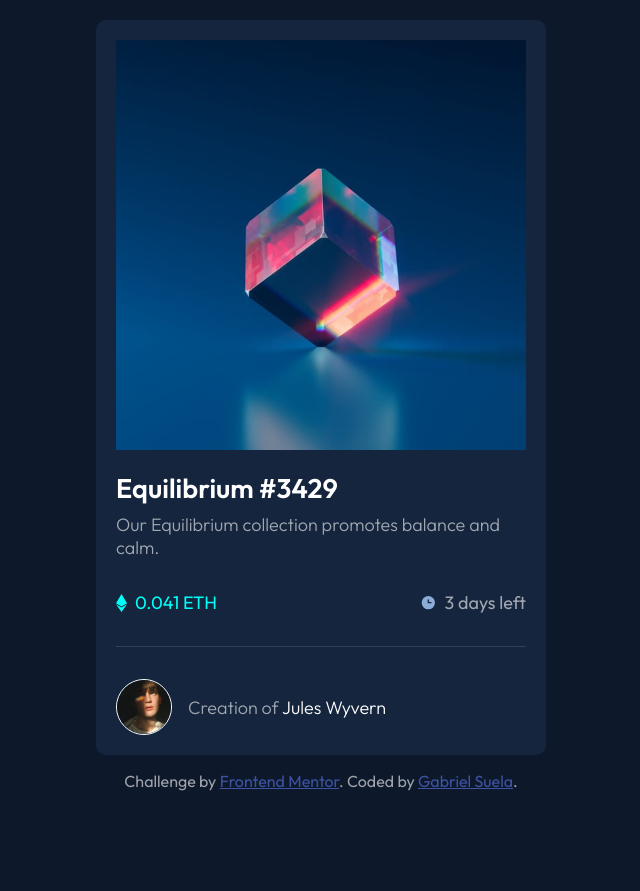
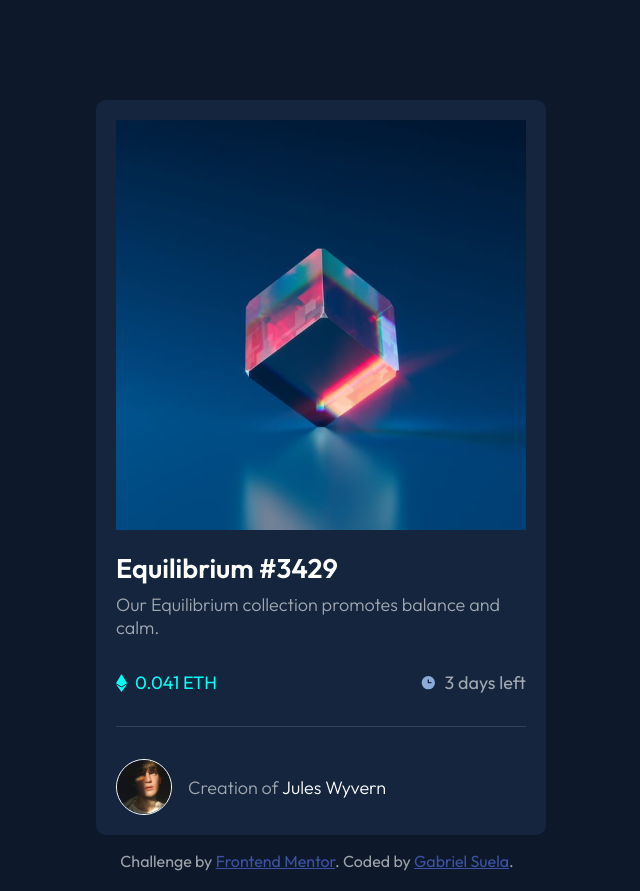
Before and after one commit to gabriel-suela/NFTPreviewCard, a plain HTML site: page index.html in a window 1280 px wide. Shown: the whole page, without its empty margins (319-959 px from the left). Before the commit the page ends 811 px from the top, so only its background shows below. Drawn offline with Linux system fonts and the light colour scheme.

Commit message:
commit 2

```diff
--- a/css/style.css
+++ b/css/style.css
@@ -27,6 +27,7 @@ body{
     background-color: hsl(217, 54%, 11%);
     color: hsl(0, 0%, 100%, 60%);
     padding: 1.25rem;
+    margin-top: 5rem;
 
 
 }
@@ -131,6 +132,7 @@ ul{
 .attribution {
     font-size: 16px;
     text-align: center;
+    margin-right: 0.5rem;
 }
 .attribution a {
     color: hsl(228, 45%, 44%);
```
